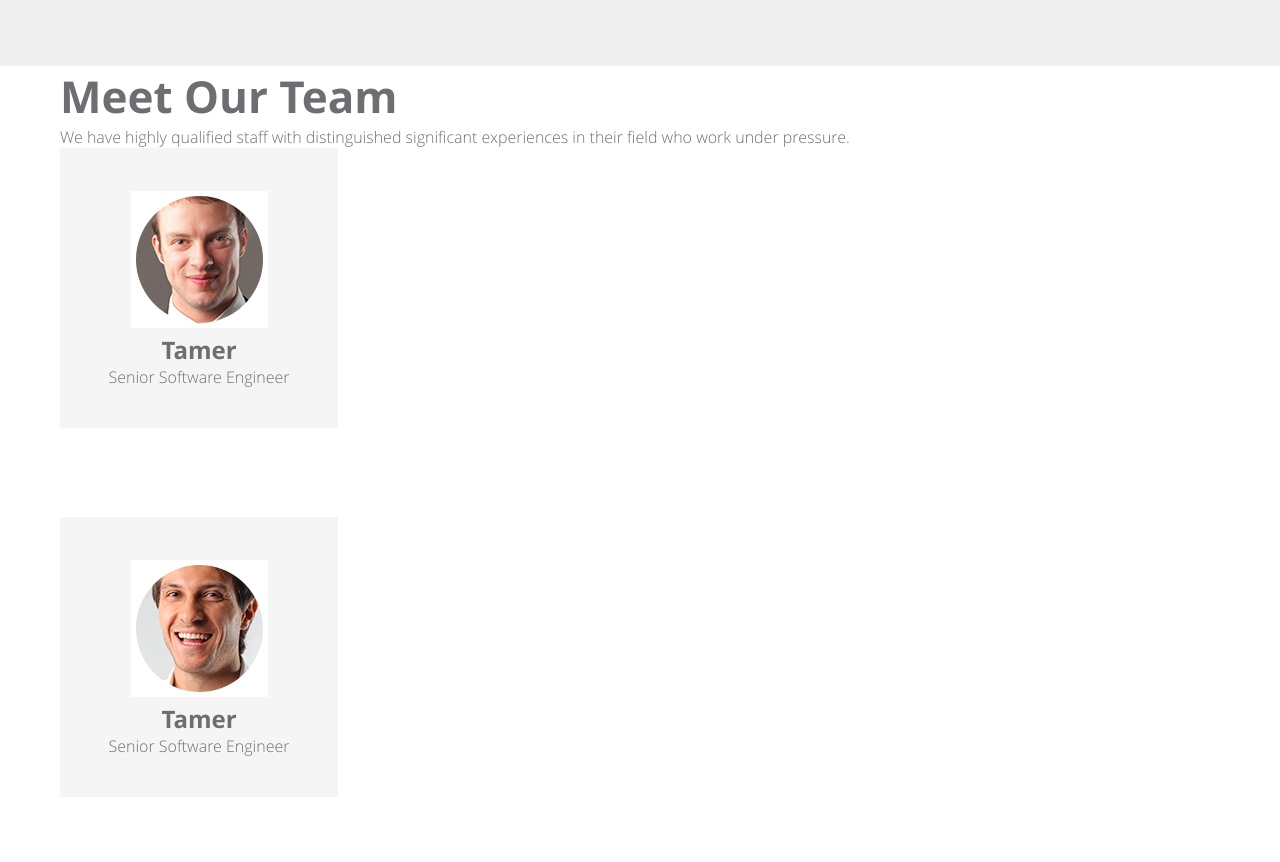
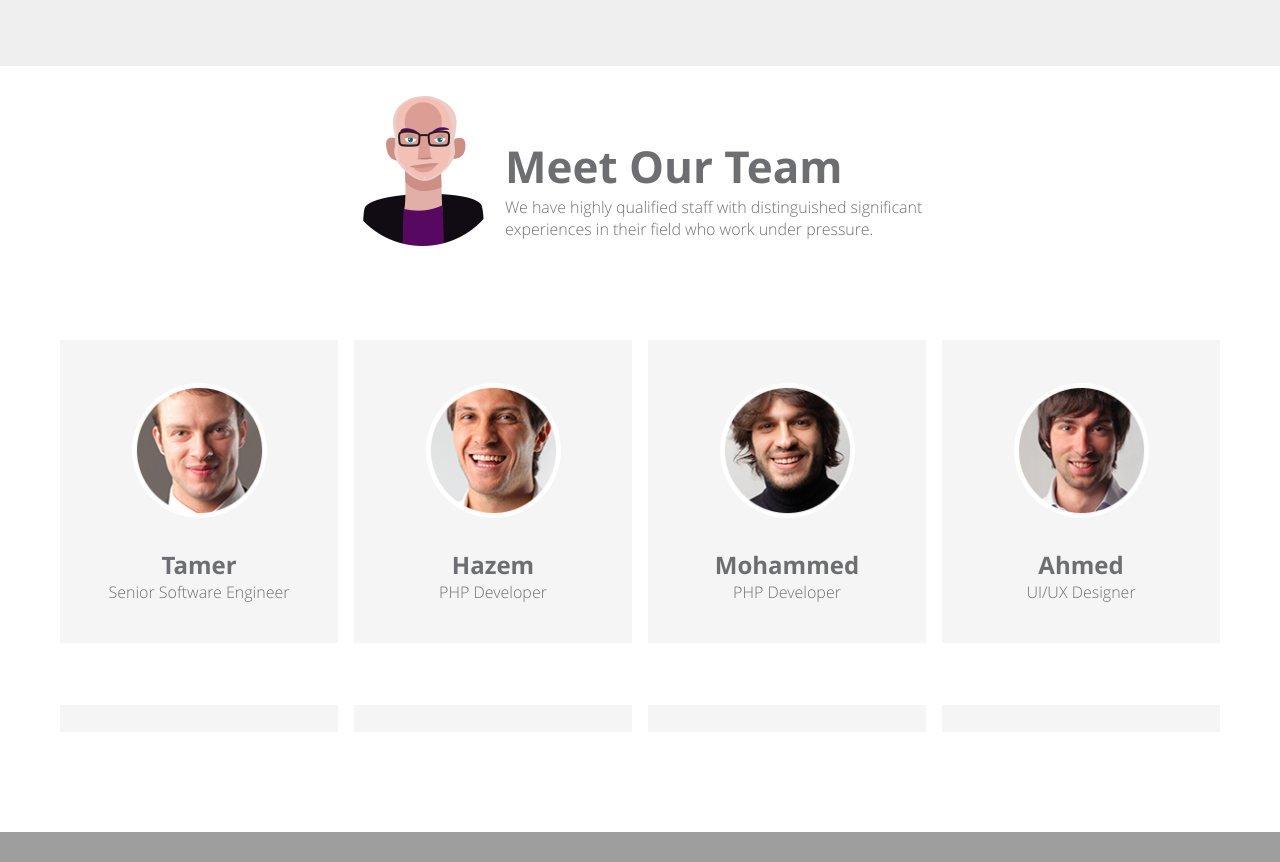
Before and after one commit to rkoshevoy2/portal, a website: page index.html in a window 1280 px wide. Shown: the part 3660-4522 px from the top of the page. Drawn offline with Linux system fonts and the light colour scheme; some packages are replaced by stand-ins of ours; grey boxes are pictures that could not be loaded.

Commit message:
Вставил и залил

```diff
--- a/index.html
+++ b/index.html
@@ -300,13 +300,16 @@
 
 <div class="team">
     <div class="team__wrapper">
-        <div class="info-top info-top--team">
-            <h2 class="info-top__header">Meet Our Team</h2>
-            <p class="info-top__text">We have highly qualified staff with distinguished significant experiences in their field who work under pressure.</p>
+        <div class="team-head">
+            <h2 class="team-head__header">Meet Our Team</h2>
+            <p class="team-head__text">We have highly qualified staff with distinguished significant experiences in their field who work under pressure.</p>
         </div>
 
+        <div class="teammates-wrapper">
             <div class="teammate">
+                <div class="teammate__photo-wrapper">
                     <img src="images/teammate-1.jpg" alt="" class="teammate__photo">
+                </div>
                 <h3 class="teammate__name">Tamer</h3>
                 <span class="teammate__position">Senior Software Engineer</span>
 
@@ -319,9 +322,11 @@
             </div>
 
             <div class="teammate">
+                <div class="teammate__photo-wrapper">
                     <img src="images/teammate-2.jpg" alt="" class="teammate__photo">
-            <h3 class="teammate__name">Tamer</h3>
-            <span class="teammate__position">Senior Software Engineer</span>
+                </div>
+                <h3 class="teammate__name">Hazem</h3>
+                <span class="teammate__position">PHP Developer</span>
 
                 <div class="teammate__socials">
                     <a href="#" class="teammate__social teammate__social--fb"></a>
@@ -332,9 +337,11 @@
             </div>
 
             <div class="teammate">
+                <div class="teammate__photo-wrapper">
                     <img src="images/teammate-3.jpg" alt="" class="teammate__photo">
-            <h3 class="teammate__name">Tamer</h3>
-            <span class="teammate__position">Senior Software Engineer</span>
+                </div>
+                <h3 class="teammate__name">Mohammed</h3>
+                <span class="teammate__position">PHP Developer</span>
 
                 <div class="teammate__socials">
                     <a href="#" class="teammate__social teammate__social--fb"></a>
@@ -345,15 +352,18 @@
             </div>
 
             <div class="teammate">
+                <div class="teammate__photo-wrapper">
                     <img src="images/teammate-4.jpg" alt="" class="teammate__photo">
-            <h3 class="teammate__name">Tamer</h3>
-            <span class="teammate__position">Senior Software Engineer</span>
+                </div>
+                <h3 class="teammate__name">Ahmed</h3>
+                <span class="teammate__position">UI/UX Designer</span>
 
                 <div class="teammate__socials">
                     <a href="#" class="teammate__social teammate__social--fb"></a>
                     <a href="#" class="teammate__social teammate__social--tw"></a>
                     <a href="#" class="teammate__social teammate__social--inst"></a>
                     <a href="#" class="teammate__social teammate__social--in"></a>
+                </div>
             </div>
         </div>
     </div>
--- a/less/main-footer.less
+++ b/less/main-footer.less
@@ -80,6 +80,10 @@
     font-size: 14px;
     font-weight: 700;
   }
+
+  @media @tablet-width {
+    min-width: 300px;
+  }
 }
 
 .footer-copyright p {
```
Also changed, not shown: css/style.css. Lines whose indentation alone changed are shown as unchanged.
